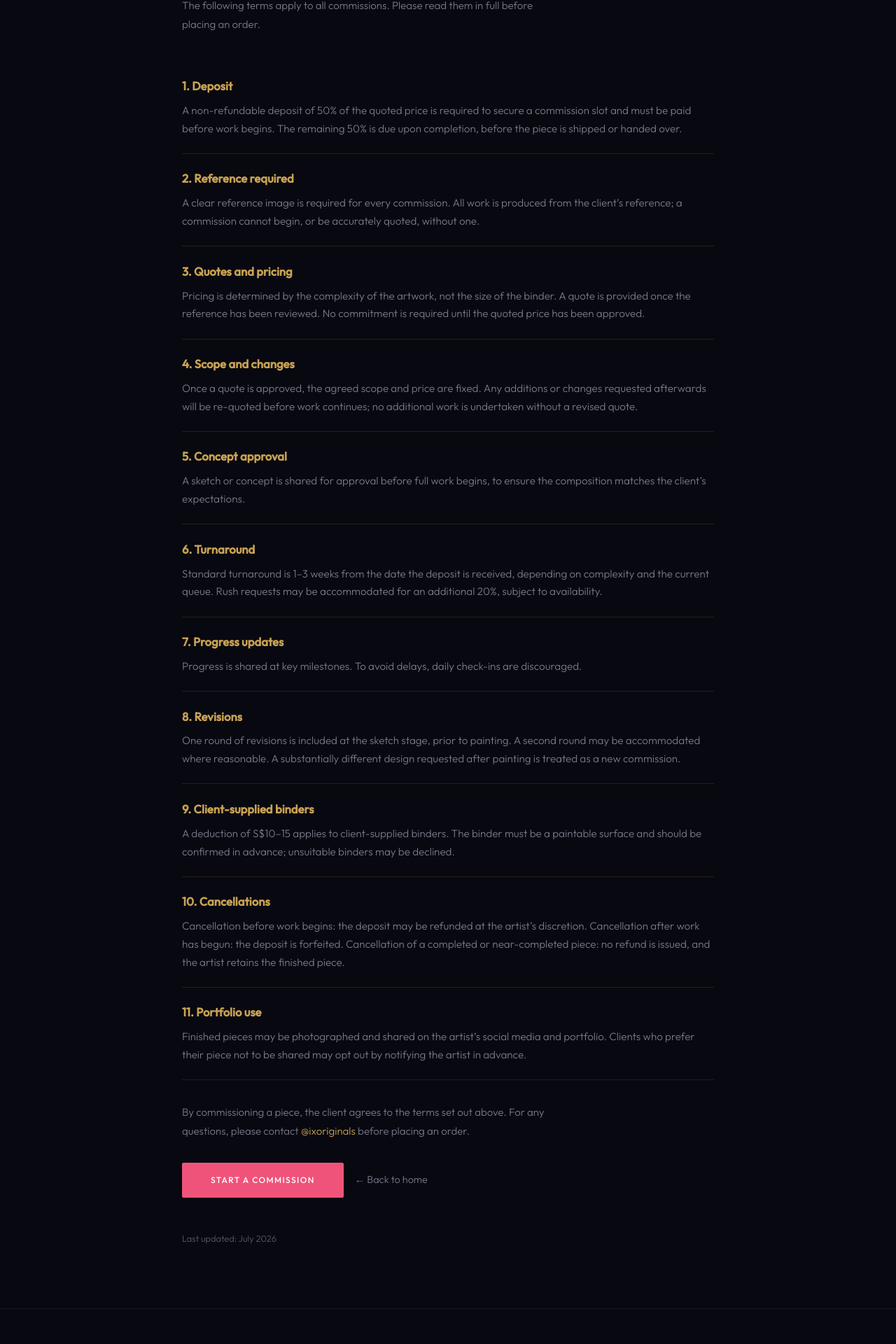
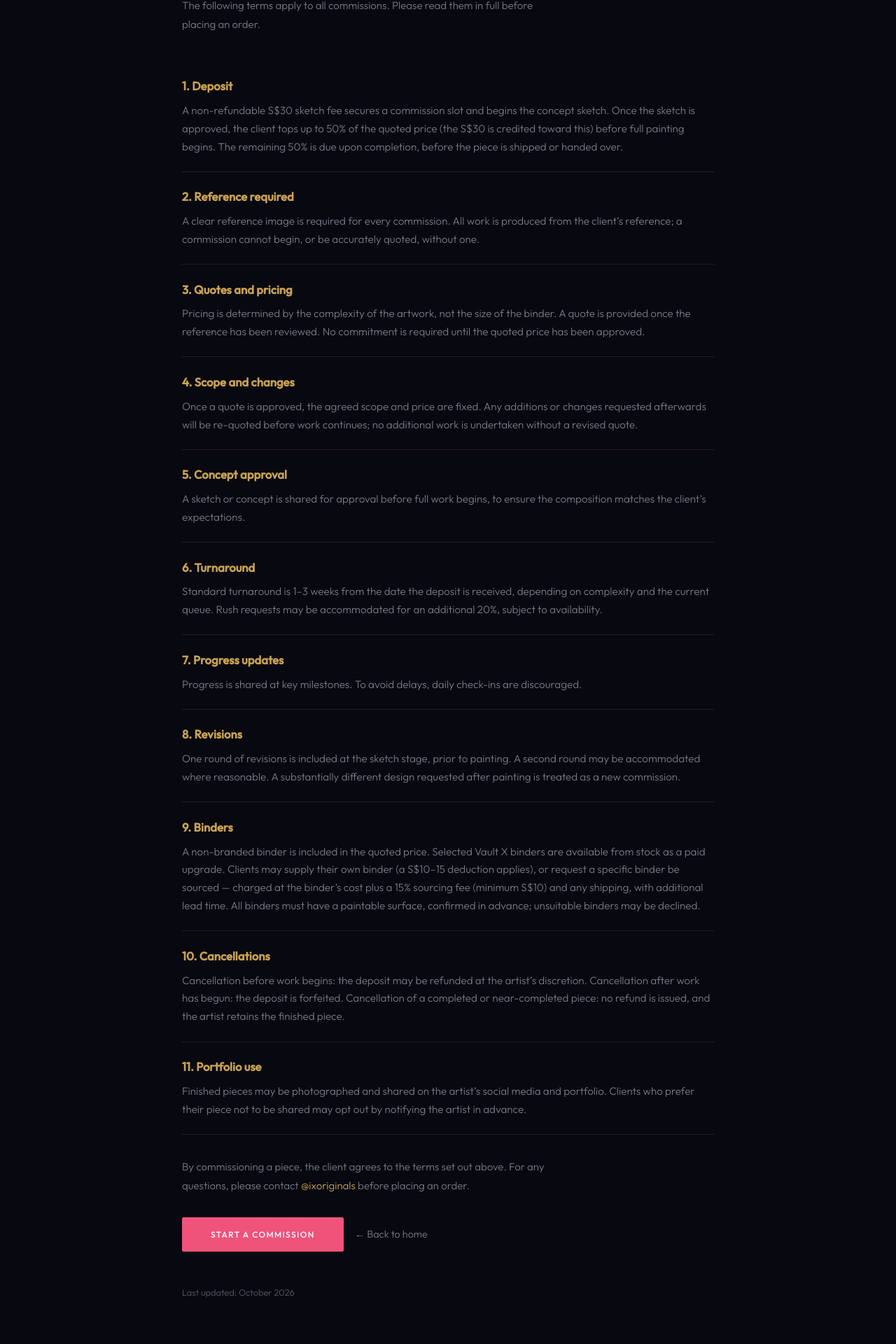
Before and after one commit to ixoriginalssg/ix-originals, a Next.js app: page /terms in a window 1280 px wide. Shown: the part 232-2152 px from the top of the page at 70% size. Built offline with nearby package versions, Linux system fonts and the light colour scheme.

Commit message:
Add files via upload

```diff
--- a/app/terms/page.tsx
+++ b/app/terms/page.tsx
@@ -8,7 +8,7 @@ export const metadata = {
 }
 
 const terms = [
-  { t: 'Deposit', b: 'A non-refundable deposit of 50% of the quoted price is required to secure a commission slot and must be paid before work begins. The remaining 50% is due upon completion, before the piece is shipped or handed over.' },
+  { t: 'Deposit', b: 'A non-refundable S$30 sketch fee secures a commission slot and begins the concept sketch. Once the sketch is approved, the client tops up to 50% of the quoted price (the S$30 is credited toward this) before full painting begins. The remaining 50% is due upon completion, before the piece is shipped or handed over.' },
   { t: 'Reference required', b: 'A clear reference image is required for every commission. All work is produced from the client’s reference; a commission cannot begin, or be accurately quoted, without one.' },
   { t: 'Quotes and pricing', b: 'Pricing is determined by the complexity of the artwork, not the size of the binder. A quote is provided once the reference has been reviewed. No commitment is required until the quoted price has been approved.' },
   { t: 'Scope and changes', b: 'Once a quote is approved, the agreed scope and price are fixed. Any additions or changes requested afterwards will be re-quoted before work continues; no additional work is undertaken without a revised quote.' },
@@ -16,7 +16,7 @@ const terms = [
   { t: 'Turnaround', b: 'Standard turnaround is 1–3 weeks from the date the deposit is received, depending on complexity and the current queue. Rush requests may be accommodated for an additional 20%, subject to availability.' },
   { t: 'Progress updates', b: 'Progress is shared at key milestones. To avoid delays, daily check-ins are discouraged.' },
   { t: 'Revisions', b: 'One round of revisions is included at the sketch stage, prior to painting. A second round may be accommodated where reasonable. A substantially different design requested after painting is treated as a new commission.' },
-  { t: 'Client-supplied binders', b: 'A deduction of S$10–15 applies to client-supplied binders. The binder must be a paintable surface and should be confirmed in advance; unsuitable binders may be declined.' },
+  { t: 'Binders', b: 'A non-branded binder is included in the quoted price. Selected Vault X binders are available from stock as a paid upgrade. Clients may supply their own binder (a S$10–15 deduction applies), or request a specific binder be sourced — charged at the binder’s cost plus a 15% sourcing fee (minimum S$10) and any shipping, with additional lead time. All binders must have a paintable surface, confirmed in advance; unsuitable binders may be declined.' },
   { t: 'Cancellations', b: 'Cancellation before work begins: the deposit may be refunded at the artist’s discretion. Cancellation after work has begun: the deposit is forfeited. Cancellation of a completed or near-completed piece: no refund is issued, and the artist retains the finished piece.' },
   { t: 'Portfolio use', b: 'Finished pieces may be photographed and shared on the artist’s social media and portfolio. Clients who prefer their piece not to be shared may opt out by notifying the artist in advance.' },
 ]
@@ -62,7 +62,7 @@ export default function Terms() {
             </div>
 
             <p style={{ marginTop: '3rem', fontSize: '0.8rem', color: 'var(--muted)', opacity: 0.7 }}>
-              Last updated: July 2026
+              Last updated: October 2026
             </p>
           </div>
         </section>
```
